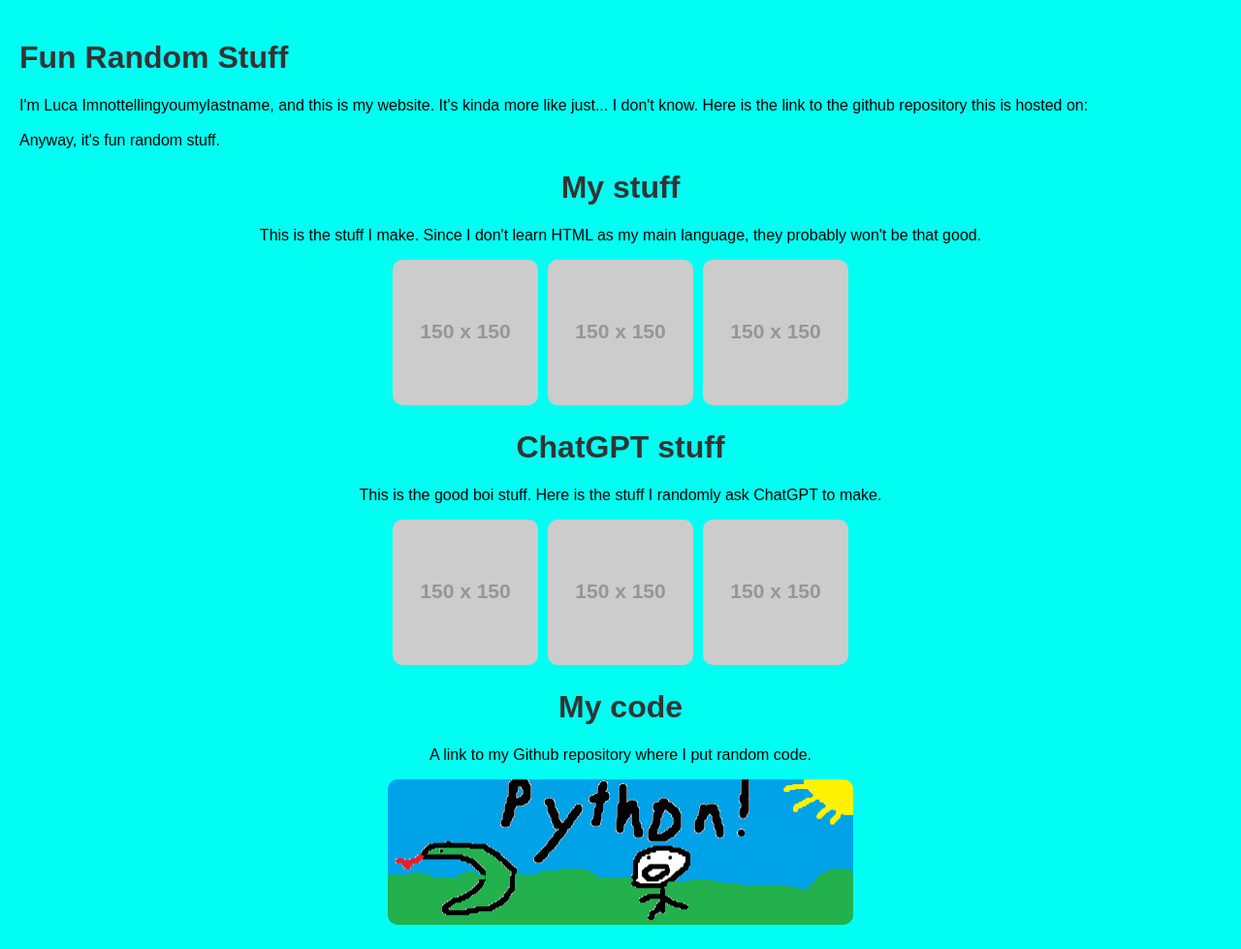
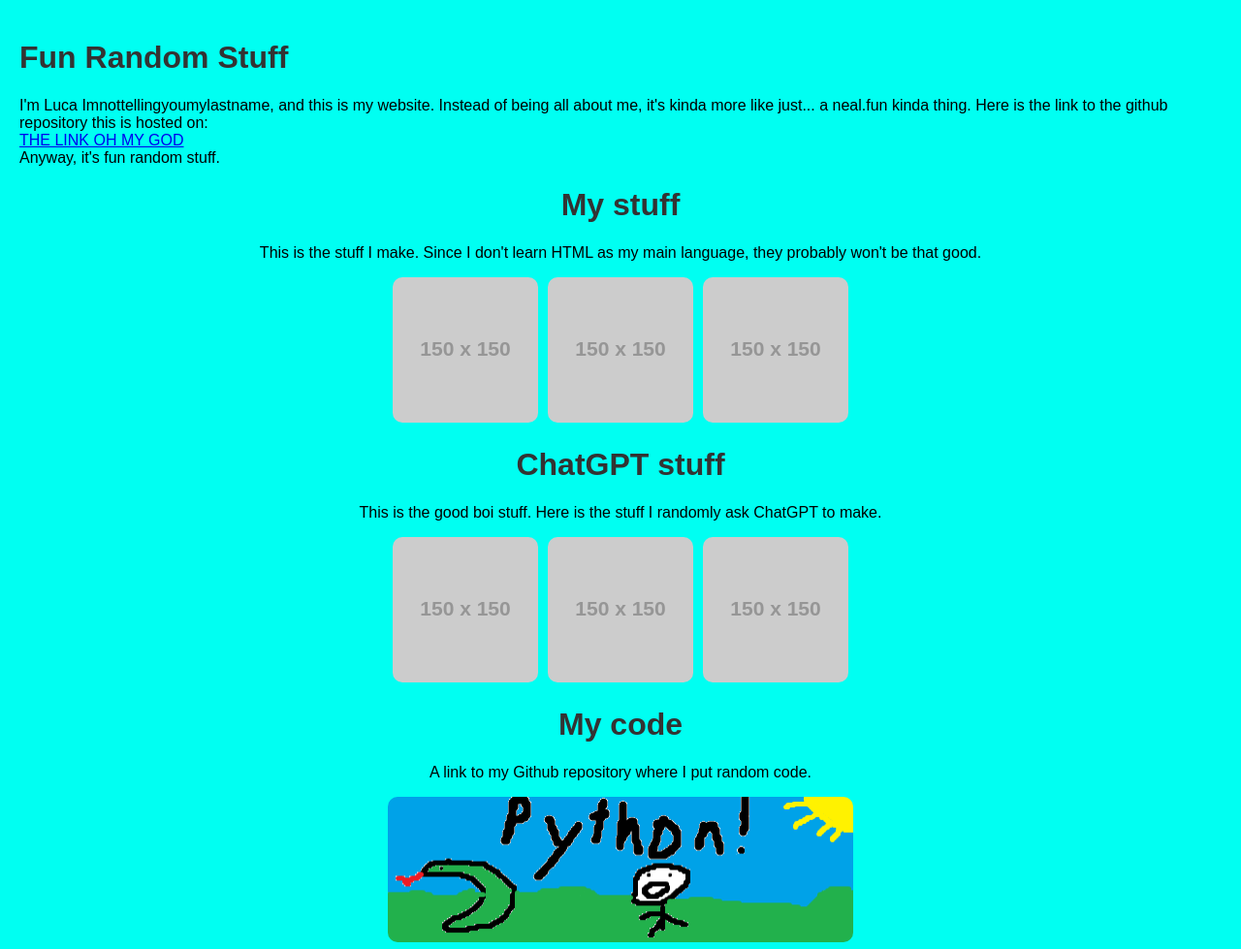
Before and after one commit to RandomStuff45/fun-random-stuff, a plain HTML site: page index.html in a window 1280 px wide. Shown: the whole page at 97% size. Drawn offline with Linux system fonts and the light colour scheme; placeholder pictures from the web are drawn by us.

Commit message:
Fixed the bug maybe.
Fixed the bug that lasted 3 minutes of the link to this repository not appearing.

```diff
--- a/index.html
+++ b/index.html
@@ -10,7 +10,7 @@
 <body>
 
     <h1>Fun Random Stuff</h1>
-    <p>I'm Luca Imnottellingyoumylastname, and this is my website. It's kinda more like just... I don't know. Here is the link to the github repository this is hosted on:<br><a href="https://github.com/RandomStuff45/fun-random-stuff"></a><br>Anyway, it's fun random stuff.</p>
+    <p>I'm Luca Imnottellingyoumylastname, and this is my website. Instead of being all about me, it's kinda more like just... a neal.fun kinda thing. Here is the link to the github repository this is hosted on:<br><a href="https://github.com/RandomStuff45/fun-random-stuff">THE LINK OH MY GOD</a><br>Anyway, it's fun random stuff.</p>
 
     <header>
         <h1>My stuff</h1>
```
